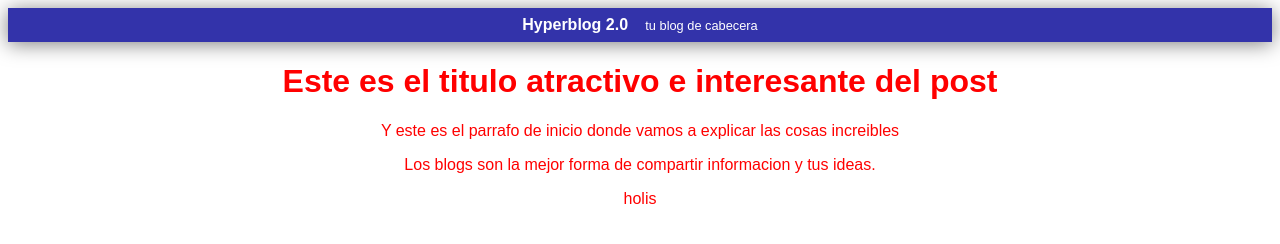
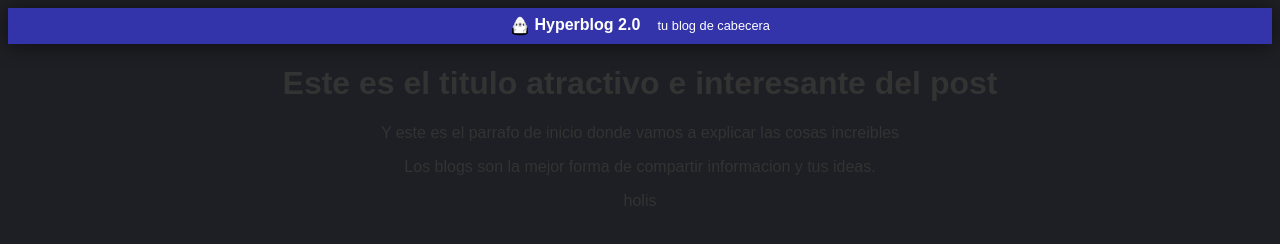
Before and after one commit to fernandoSoteloRomero/hyperblog, a plain HTML site: page index.html in a window 1280 px wide. Drawn offline with Linux system fonts and the light colour scheme.

Commit message:
agregue el logo al header y cambie el color del fondo

```diff
--- a/css/styles.css
+++ b/css/styles.css
@@ -1,7 +1,8 @@
 body {
   text-align: center;
   font-family: Arial, Helvetica, sans-serif;
-  color: red;
+  color: #333;
+  background: #1e1f24;
 }
 
 #container {
@@ -25,6 +26,11 @@ body {
   padding: 0.5rem;
 }
 
+#cabecera #logo {
+  width: 20px;
+  vertical-align: middle;
+}
+
 #cabecera #tagline {
   padding: 0 0 0 1em;
   font-weight: normal;
--- a/index.html
+++ b/index.html
@@ -9,6 +9,7 @@
   <body>
     <div class="container">
       <div id="cabecera">
+        <img src="imagenes/icono.png" alt="" id="logo" />
         Hyperblog 2.0
         <span id="tagline"> tu blog de cabecera </span>
       </div>
```
